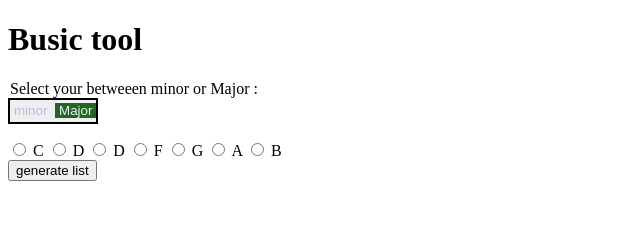
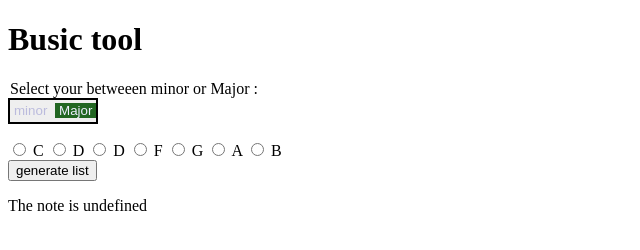
Before and after one commit to t-h2o/busic, a plain HTML site: page tools/index.html in a window 1280 px wide. Both pictures are taken after a click on the input "generate list". Shown: the whole page, without its empty margins (0-640 px from the left). Drawn offline with Linux system fonts and the light colour scheme.

Commit message:
change the result paragraph text

```diff
--- a/tools/index.html
+++ b/tools/index.html
@@ -42,7 +42,7 @@
       <label for="si">B</label>
     </div>
     <input type="submit" id="submit"  value="generate list" />
-	<p class="result"></p>
+	<p id="result"></p>
 	<script src="script.js" defer></script>
   </body>
 </html>
--- a/tools/script.js
+++ b/tools/script.js
@@ -14,6 +14,7 @@ function handleClickEvent(evt) {
 
 const submitButton = document.querySelector('#submit');
 const radioNoteButtons = document.querySelectorAll('input[name="note"]');
+const resultParagraph = document.getElementById("result");
 
 submitButton.addEventListener("click", () =>
 {
@@ -22,13 +23,13 @@ submitButton.addEventListener("click", () =>
 	{
 		if (radioNoteButton.checked)
 		{
-			console.log("true ", radioNoteButton);
 			selectedNote = radioNoteButton.value;
 			break;
 		}
 	}
 	console.log("radio value: ", selectedNote);
 
+	resultParagraph.textContent = "The note is " + selectedNote;
 });
 
 // if isMajor is true, so it's not minor and vice versa
```
